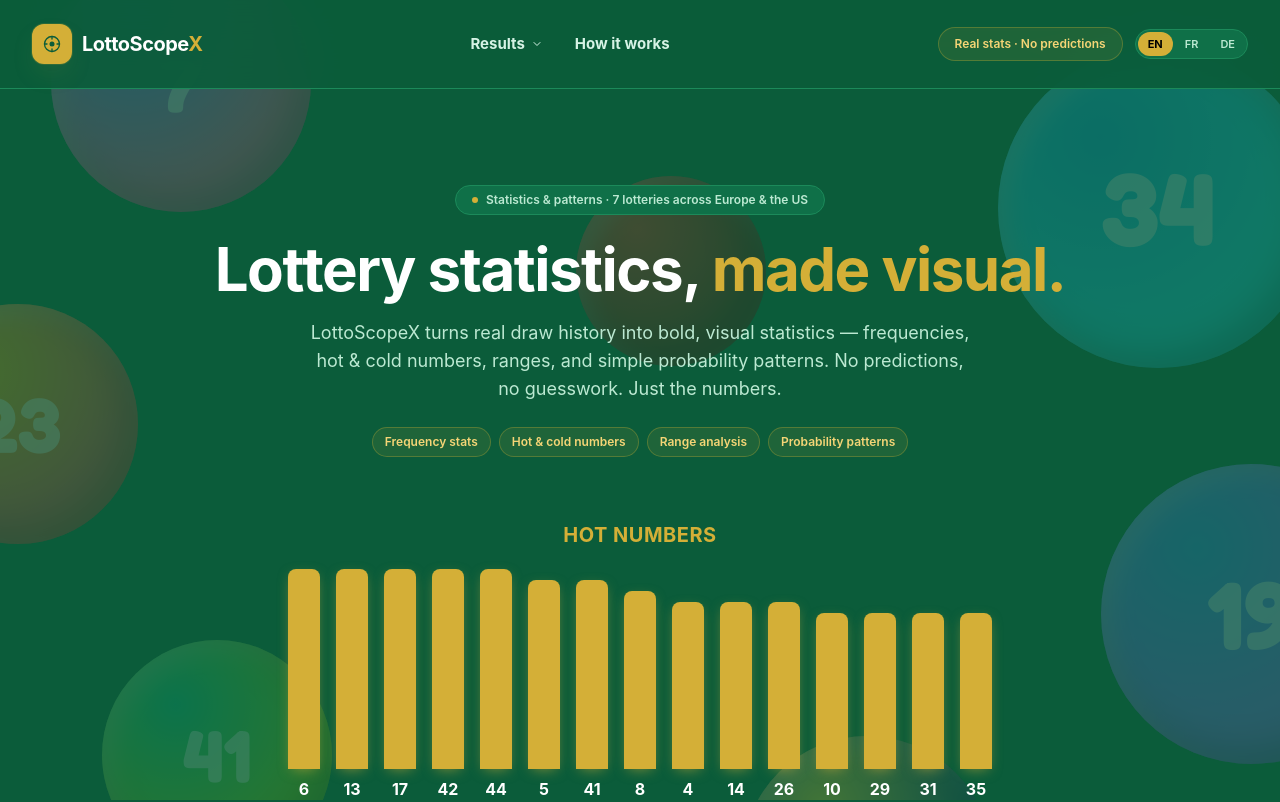
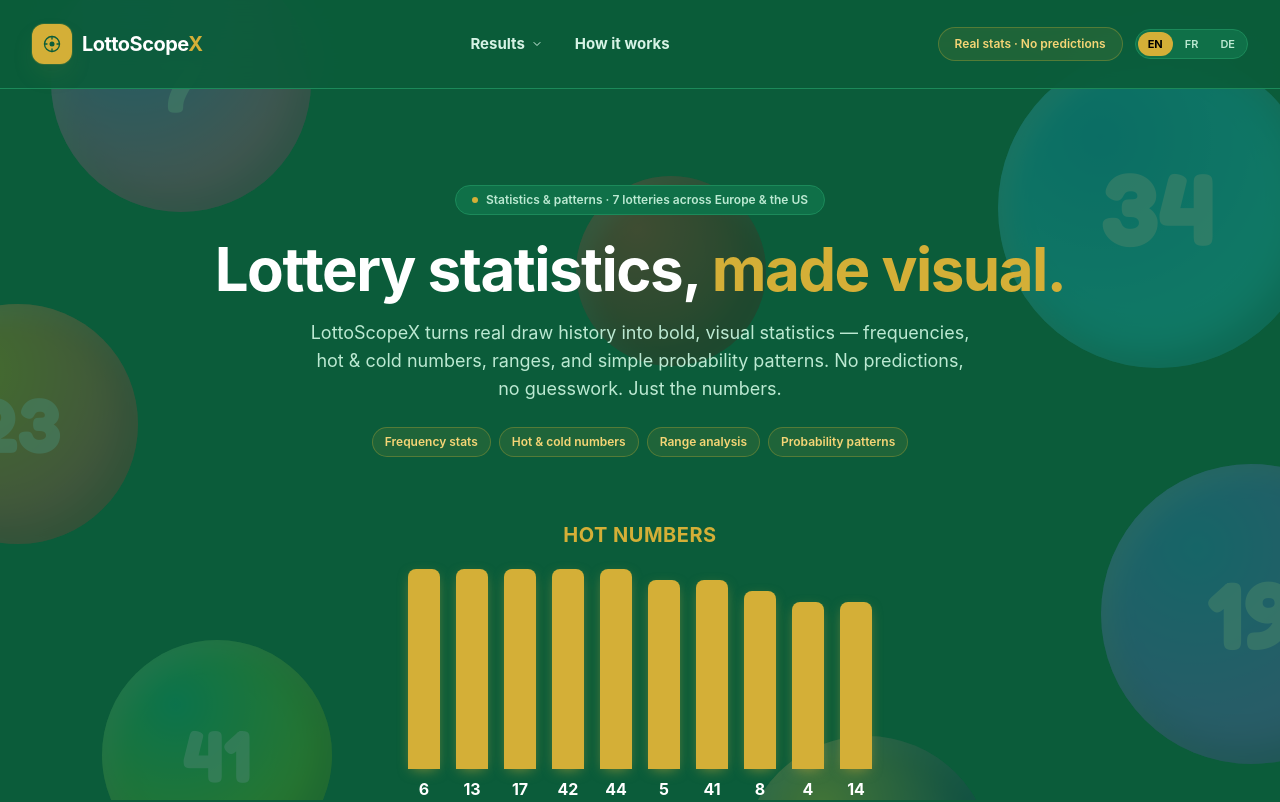
Before and after one commit to achref2024/lottoscopex, a Next.js app: page / in a window 1280 px wide. Shown: the top 802 px of the page. Built offline with nearby package versions, Linux system fonts and the light colour scheme.

Commit message:
Change hero hot/cold numbers to 10 hot / 10 cold

```diff
--- a/components/HeroBallsAnimation.tsx
+++ b/components/HeroBallsAnimation.tsx
@@ -15,7 +15,7 @@
   heightPx: number;
 }
 
-/** Real EuroMillions hot/cold numbers from the last 100 draws (top 15 hottest, bottom 10 coldest). */
+/** Real EuroMillions hot/cold numbers from the last 100 draws (top 10 hottest, bottom 10 coldest). */
 function useHotColdBars() {
   return useMemo(() => {
     const config = getLottery("euromillions");
@@ -25,7 +25,7 @@
     const freq = computeFrequency(draws, config.main.min, config.main.max);
     const sorted = [...freq].sort((a, b) => b.count - a.count);
 
-    const hotEntries = sorted.slice(0, 15);
+    const hotEntries = sorted.slice(0, 10);
     const coldEntries = [...sorted].reverse().slice(0, 10);
     const max = Math.max(...sorted.map((f) => f.percent), 1);
 
@@ -58,7 +58,7 @@
 }
 
 /**
- * A static hero visual built from real EuroMillions data: the 15 hottest and
+ * A static hero visual built from real EuroMillions data: the 10 hottest and
  * 10 coldest numbers from the last 100 draws, each rendered as a plain bar
  * (gold for hot, mist green for cold) sized to its real frequency — the
  * same numbers and colors used on the Hot & Cold tab elsewhere on the site.
```
